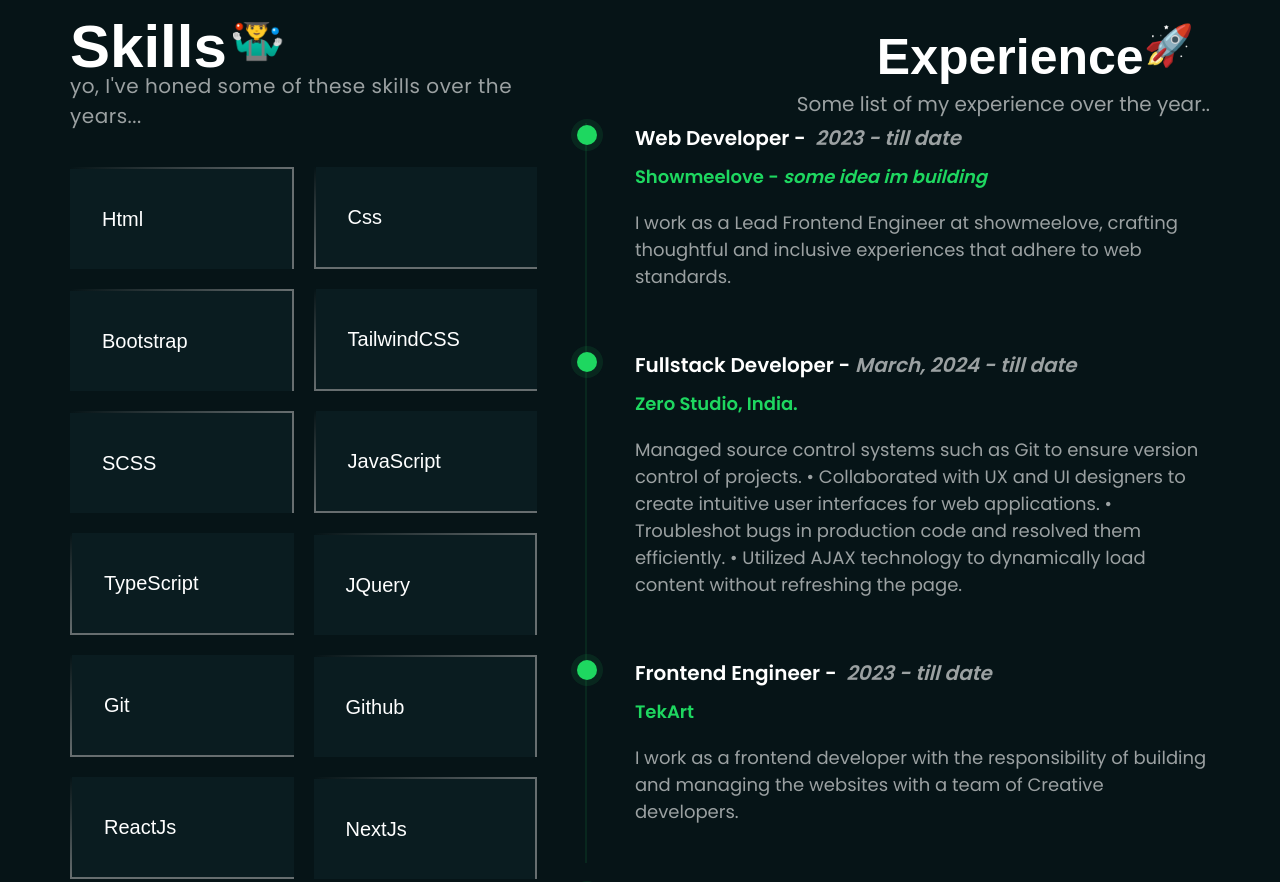
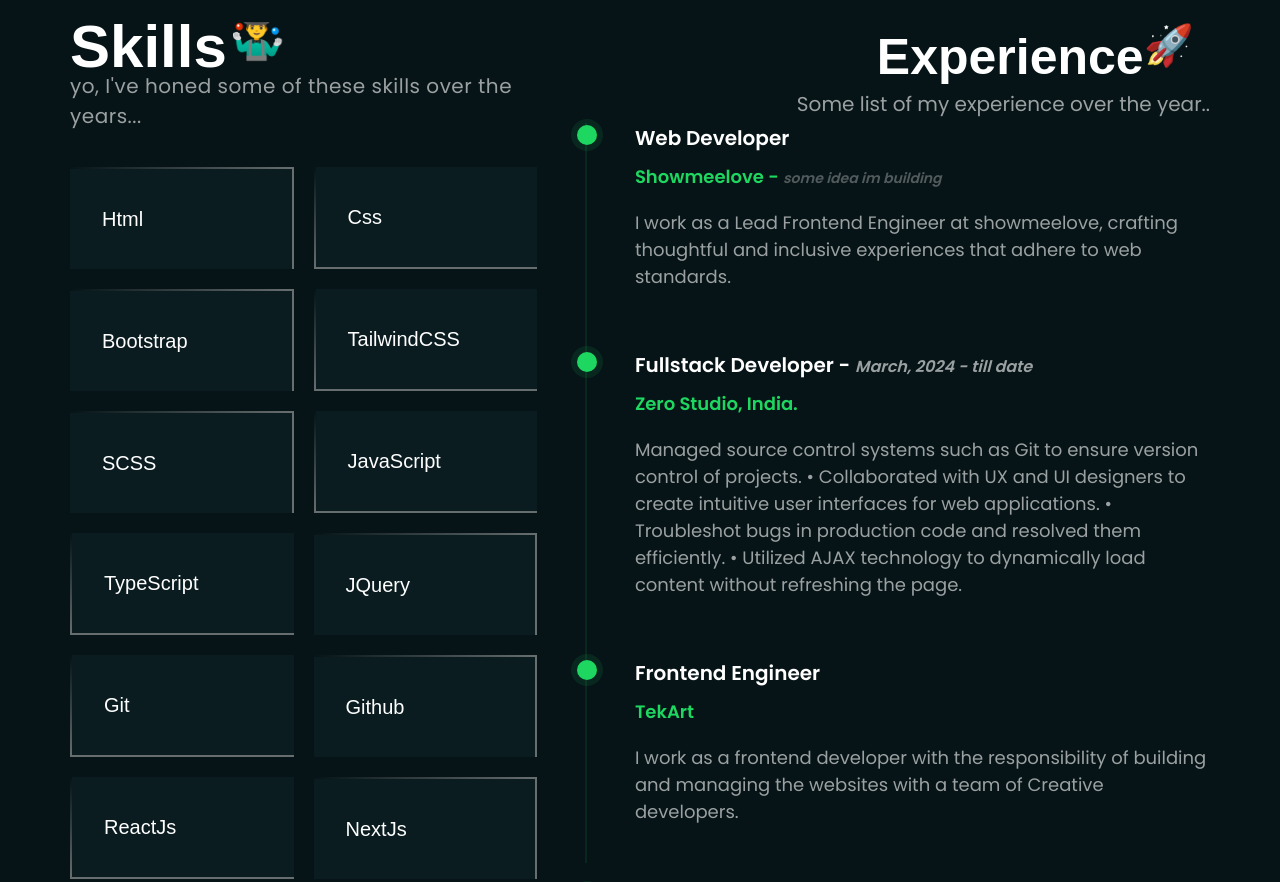
Before and after one commit to Victorola-coder/VickyJay, a React (Vite) app: page / in a window 1280 px wide. Shown: the part 7680-8562 px from the top of the page. Built offline with nearby package versions, Linux system fonts and the light colour scheme; a web font is replaced by a local one.

Commit message:
monalisa majo

```diff
--- a/src/components/Experience.jsx
+++ b/src/components/Experience.jsx
@@ -33,8 +33,8 @@ const Experience = () => {
 
               <div>
                 <h3 className="font-semibold text-white lg:text-[20px] lg:leading-[30px]  ">
-                  Web Developer <span>-</span> &nbsp;
-                  <span className="italic text-[#FFFFFF99]">
+                  Web Developer <span className="hidden">-</span> &nbsp;
+                  <span className="hidden italic text-[#FFFFFF99]">
                     2023 - till date
                   </span>
                 </h3>
@@ -42,7 +42,9 @@ const Experience = () => {
                   className={`text-[#1ED760] font-semibold md:mt-[10px] text-[18px] leading-[27px]`}
                 >
                   Showmeelove -{" "}
-                  <span className="italic">some idea im building</span>
+                  <span className="italic animate-pulse text-[#FFFFFF99] text-sm">
+                    some idea im building
+                  </span>
                 </p>
                 <h5
                   className={`text-[#FFFFFF99] font-medium mt-[20px] max-w-[300px] md:max-w-md lg:mt-[19px] lg:max-w-[651px] lg:text-[18px] lg:leading-[27px]`}
@@ -63,7 +65,7 @@ const Experience = () => {
               <div>
                 <h3 className="font-semibold text-white lg:text-[20px] lg:leading-[30px]  ">
                   Fullstack Developer <span>-</span>&nbsp;
-                  <span className="italic text-[#FFFFFF99]">
+                  <span className=" md:text-base italic text-[#FFFFFF99]">
                     March, 2024 - till date
                   </span>
                 </h3>
@@ -94,8 +96,8 @@ const Experience = () => {
               <div>
                 <h3 className="font-semibold text-white lg:text-[20px] lg:leading-[30px]  ">
                   Frontend Engineer&nbsp;
-                  <span>-</span> &nbsp;
-                  <span className="italic text-[#FFFFFF99]">
+                  <span className="hidden">-</span> &nbsp;
+                  <span className="italic hidden text-[#FFFFFF99]">
                     2023 - till date
                   </span>
                 </h3>
```
